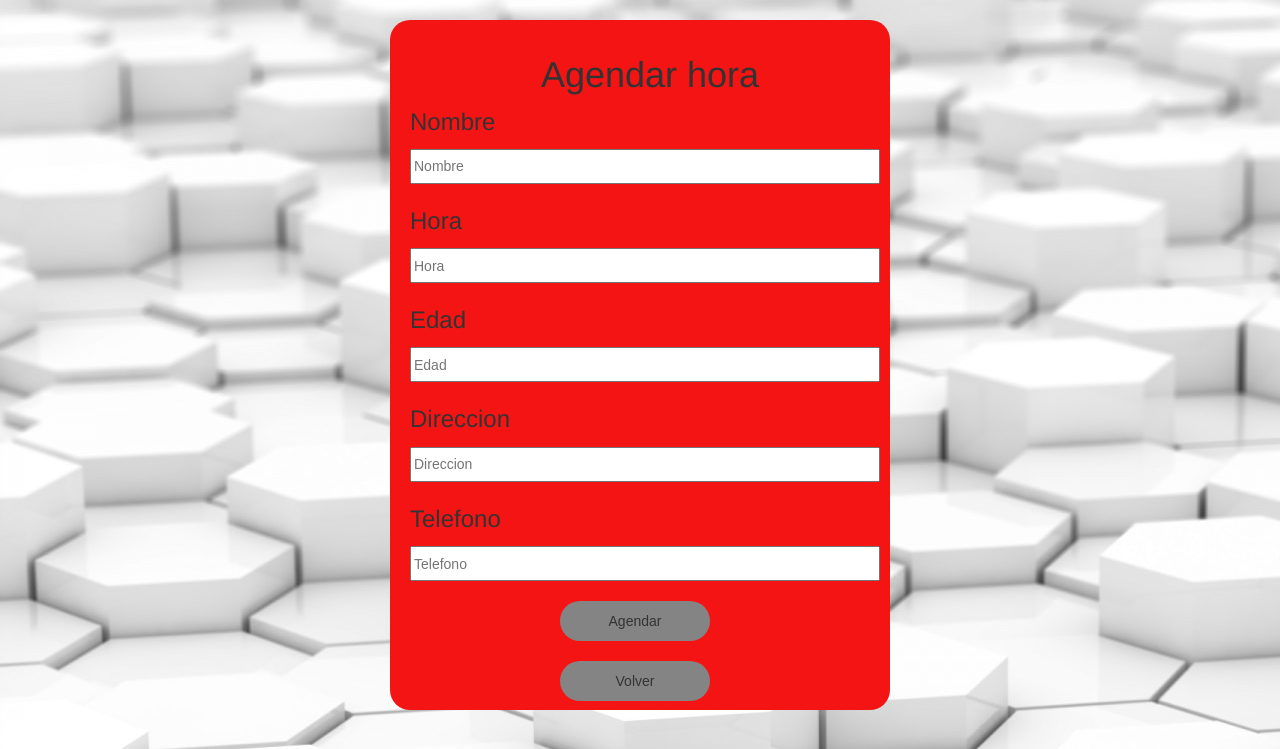
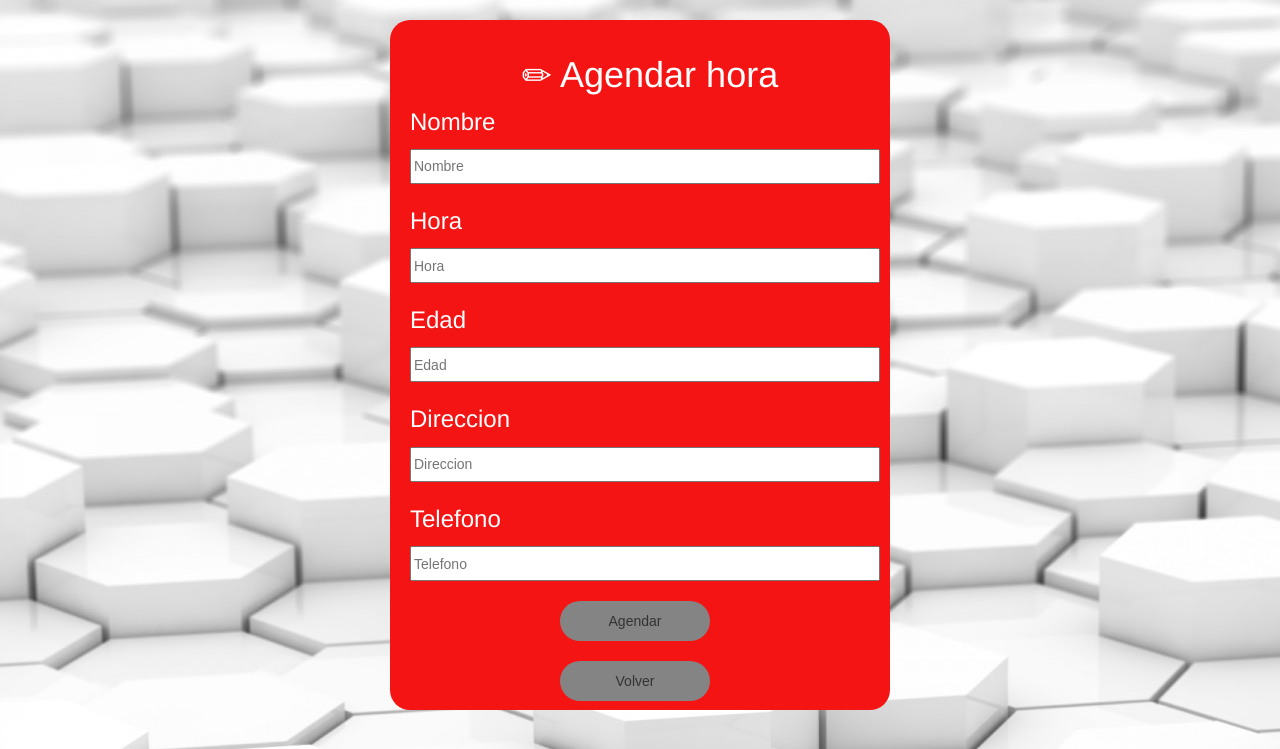
Before and after one commit to campinom/Hospital, a PHP site: page /agendarHora.php in a window 1280 px wide. Shown: the part 51-800 px from the top of the page. Run offline with PHP 8.4, Linux system fonts and the light colour scheme; some web fonts are replaced.

Commit message:
agendar hora y cancelar con interfaz

```diff
--- a/agendarHora.php
+++ b/agendarHora.php
@@ -49,7 +49,7 @@ and open the template in the editor.
 	</head>
 	<body>
 		<div class="form">
-                    <center><h1>Agendar hora</h1></center>
+                    <center><h1><span class="glyphicon glyphicon-pencil" aria-hidden="true"></span> Agendar hora</h1></center>
 			<form action="guardar.php" method="POST">
 				<p>Nombre</p>
 				<input type="text" name="nombre" placeholder="Nombre" required>
@@ -94,7 +94,7 @@ and open the template in the editor.
 	margin:auto;
 }
 
-input[type=text],[type=edad],[type=direccion],[type=edad],[type=password]{
+input[type=text],[type=nombre],[type=hora],[type=edad],[type=direccion],[type=telefono]{
 	width:470px;
 	height:35px;
 	font: 14px normal normal uppercase helvetica, arial, serif;
@@ -113,4 +113,9 @@ input[type=submit]{
 
 p{
 	font-size:24px;
+        color: white;
 }
+
+h1{
+    color: white;
+}
```
Also changed, not shown: cancelarHora.php (+6 -1 lines).
